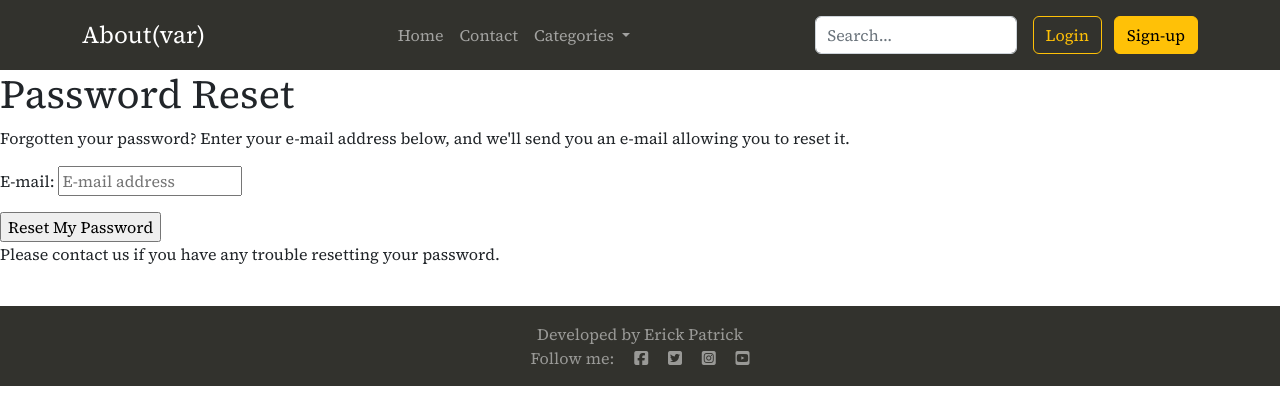
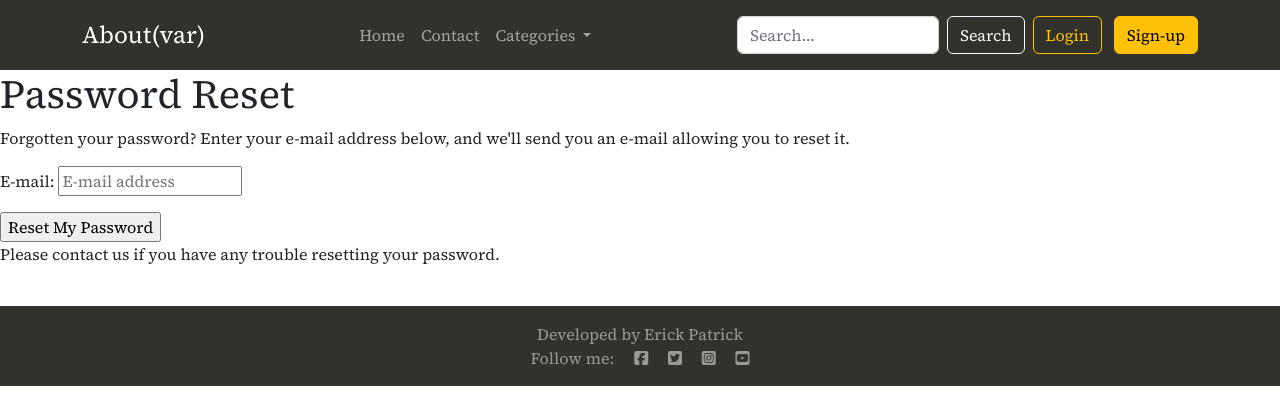
Before and after one commit to fpatrick/av, a Django app: page /accounts/password/reset/ in a window 1280 px wide. Shown: the top 420 px of the page. Run offline with Django 4.2, Linux system fonts and the light colour scheme; data that the repository does not hold is empty; some libraries are stand-ins or nearby versions.

Commit message:
Add button to search

```diff
--- a/templates/base.html
+++ b/templates/base.html
@@ -54,6 +54,7 @@
 
             <form class="d-flex m-2" method="get" action="{% url 'search' %}" role="search">
                 <input class="form-control me-2 " type="search" name="search" placeholder="Search..." aria-label="Search">
+                <button class="btn btn-outline-light" type="submit">Search</button>
             </form>
             <div class="text-end">
                 {% if user.is_authenticated %}
```
